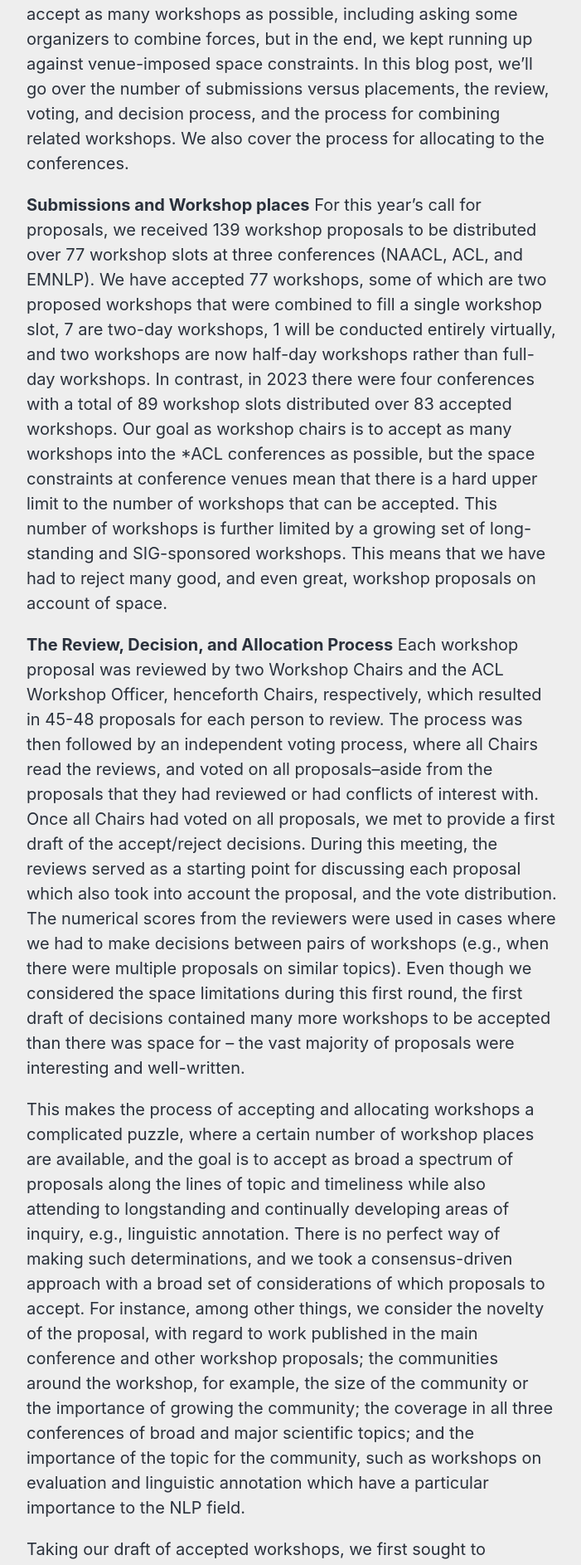
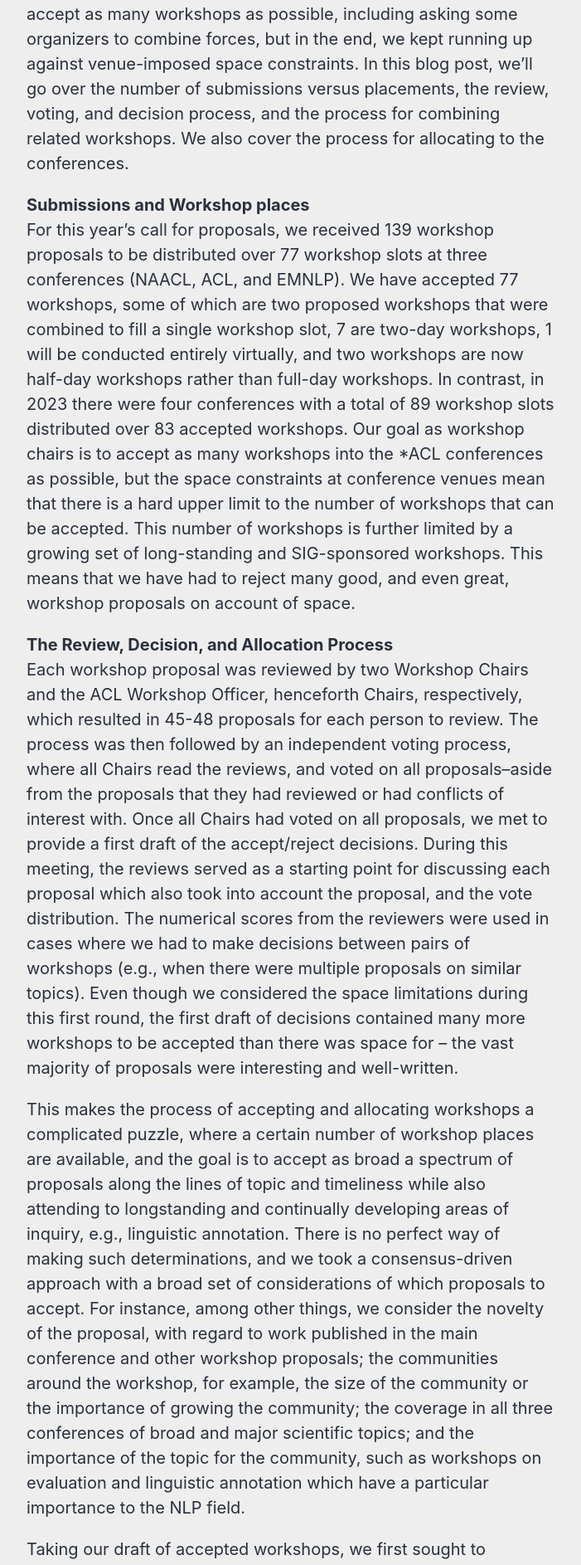
Before and after one commit to acl-org/acl-2025, a Jekyll site: the page built from _posts/2024-11-27-workshop-report.md, in a window 1280 px wide. Shown: the part 342-2228 px from the top of the page at 83% size, without its empty margins (288-989 px from the left). Built offline with Jekyll 4.4.1, drawn with Linux system fonts in a browser that asks for light colours; cached includes are drawn as plain includes; nearby versions of some CDN libraries.

Commit message:
Update 2024-11-27-workshop-report.md

```diff
--- a/_posts/2024-11-27-workshop-report.md
+++ b/_posts/2024-11-27-workshop-report.md
@@ -5,24 +5,25 @@ author_profile: false
 
 This year, the number of workshop proposals submitted was a giant increase over previous years, resulting in a very high number of rejections, so we thought it might be useful to write a blog post detailing some of the decisions. The vast majority of submitted proposals were very strong. We had to reject many very interesting and timely workshops.  We tried a number of options to be able to accept as many workshops as possible, including asking some organizers to combine forces, but in the end, we kept running up against venue-imposed space constraints. In this blog post, we’ll go over the number of submissions versus placements, the review, voting, and decision process, and the process for combining related workshops. We also cover the process for allocating to the conferences.
 
-**Submissions and Workshop places**
+**Submissions and Workshop places** <br>
 For this year’s call for proposals, we received 139 workshop proposals to be distributed over 77 workshop slots at three conferences (NAACL, ACL, and EMNLP). We have accepted 77 workshops, some of which are two proposed workshops that were combined to fill a single workshop slot, 7 are two-day workshops, 1 will be conducted entirely virtually, and two workshops are now half-day workshops rather than full-day workshops. In contrast, in 2023 there were four conferences with a total of 89 workshop slots distributed over 83 accepted workshops. Our goal as workshop chairs is to accept as many workshops into the *ACL conferences as possible, but the space constraints at conference venues mean that there is a hard upper limit to the number of workshops that can be accepted. This number of workshops is further limited by a growing set of long-standing and SIG-sponsored workshops. This means that we have had to reject many good, and even great, workshop proposals on account of space.
 
-**The Review, Decision, and Allocation Process**
+**The Review, Decision, and Allocation Process** <br>
 Each workshop proposal was reviewed by two Workshop Chairs and the ACL Workshop Officer, henceforth Chairs, respectively, which resulted in 45-48 proposals for each person to review. The process was then followed by an independent voting process, where all Chairs read the reviews, and voted on all proposals–aside from the proposals that they had reviewed or had conflicts of interest with. Once all Chairs had voted on all proposals, we met to provide a first draft of the accept/reject decisions. During this meeting, the reviews served as a starting point for discussing each proposal which also took into account the proposal, and the vote distribution. The numerical scores from the reviewers were used in cases where we had to make decisions between pairs of workshops (e.g., when there were multiple proposals on similar topics). Even though we considered the space limitations during this first round, the first draft of decisions contained many more workshops to be accepted than there was space for – the vast majority of proposals were interesting and well-written.
 
 This makes the process of accepting and allocating workshops a complicated puzzle, where a certain number of workshop places are available, and the goal is to accept as broad a spectrum of proposals along the lines of topic and timeliness while also attending to longstanding and continually developing areas of inquiry, e.g., linguistic annotation. There is no perfect way of making such determinations, and we took a consensus-driven approach with a broad set of considerations of which proposals to accept. For instance, among other things, we consider the novelty of the proposal, with regard to work published in the main conference and other workshop proposals; the communities around the workshop, for example, the size of the community or the importance of growing the community; the coverage in all three conferences of broad and major scientific topics; and the importance of the topic for the community, such as workshops on evaluation and linguistic annotation which have a particular importance to the NLP field.
 
 Taking our draft of accepted workshops, we first sought to combine similar high-quality workshops (more on this below), then the Workshop Officer assigned a draft allocation, assigning as many workshops as possible to their first preference while maintaining a balance in workshop sizes and topics across the conference. This draft was discussed and edited by the remaining Chairs. Our goal was also to accept as many workshops as possible when allocating workshops, but this posed another significant challenge: 68.4% of submissions named ACL as their first choice, 17.1% named EMNLP, and only 14.6% named NAACL as their first choice location. Second choice preferences: 42.1% EMNLP, 28.9% ACL, 15.8% NAACL, and 13.2% with no preference. This distribution of preferences meant departing, in a small number of cases, from venue preferences to make space rather than rejecting workshops if there was not enough space at one of their preferred venues. Once all changes had been agreed on and all merging of workshops had been concluded, we proceeded to send out notifications for workshops.
 
-**Combining workshops**
+**Combining workshops** <br>
 Given the large number of workshop proposals submitted, there was also a high chance of multiple high-quality workshop proposals covering the same topics. Rather than accepting just one workshop on a topic and rejecting all of the others, we reached out to the organizers of workshops covering similar topics and asked if they would want to merge, understanding that there would otherwise only be space for one of the proposals. 10 workshops agreed to merge into five single workshops, and 2 workshops suggested being half-day workshops instead (which we gladly accepted). For workshops that declined to merge, only one workshop could be accepted, even though there were no meaningful differences in quality.
 
-**Conclusions**
+**Conclusions** <br>
 The earliest conference in the cycle is always the least preferred conference: last year it was EACL, this year it’s NAACL. We encourage workshops to structure their work such that they can be conducted at any conference. As our goal is maximizing acceptance, a workshop may not be assigned to their preferred venue (though we do try to take hard constraints into account). Moving forward, we will reconsider the proposal submission timeline to add more time prior to the first conference in the cycle–but we haven’t yet investigated the broader implications of a change in timeline. Making the decisions was difficult, and we had to consider many factors beyond numerical scores to ensure a good set of workshops for the upcoming conference cycle (diversity of topics, inclusion of long-running/expected workshops, and making space for new workshops). The decision to reject workshops was, in some cases, particularly difficult as we also rejected some of the workshops proposed by the Chairs and WO. For various reasons, there is a very limited number of workshop slots this year while seeing a large increase in proposals. This is likely to change in future years, but the number of workshop slots is inherently variable and is dependent on the physical space at the conferences.
 
 The process is quite a fraught one that is made increasingly difficult as the number of proposals increases, so we will be revisiting the process to improve the review and decision process next year. So if you have ideas and feedback, please do get in touch with the workshop chairs!
 
+<br>
 
 1. Sheer Numbers
    - No AACL (will be later in separate process)
```
